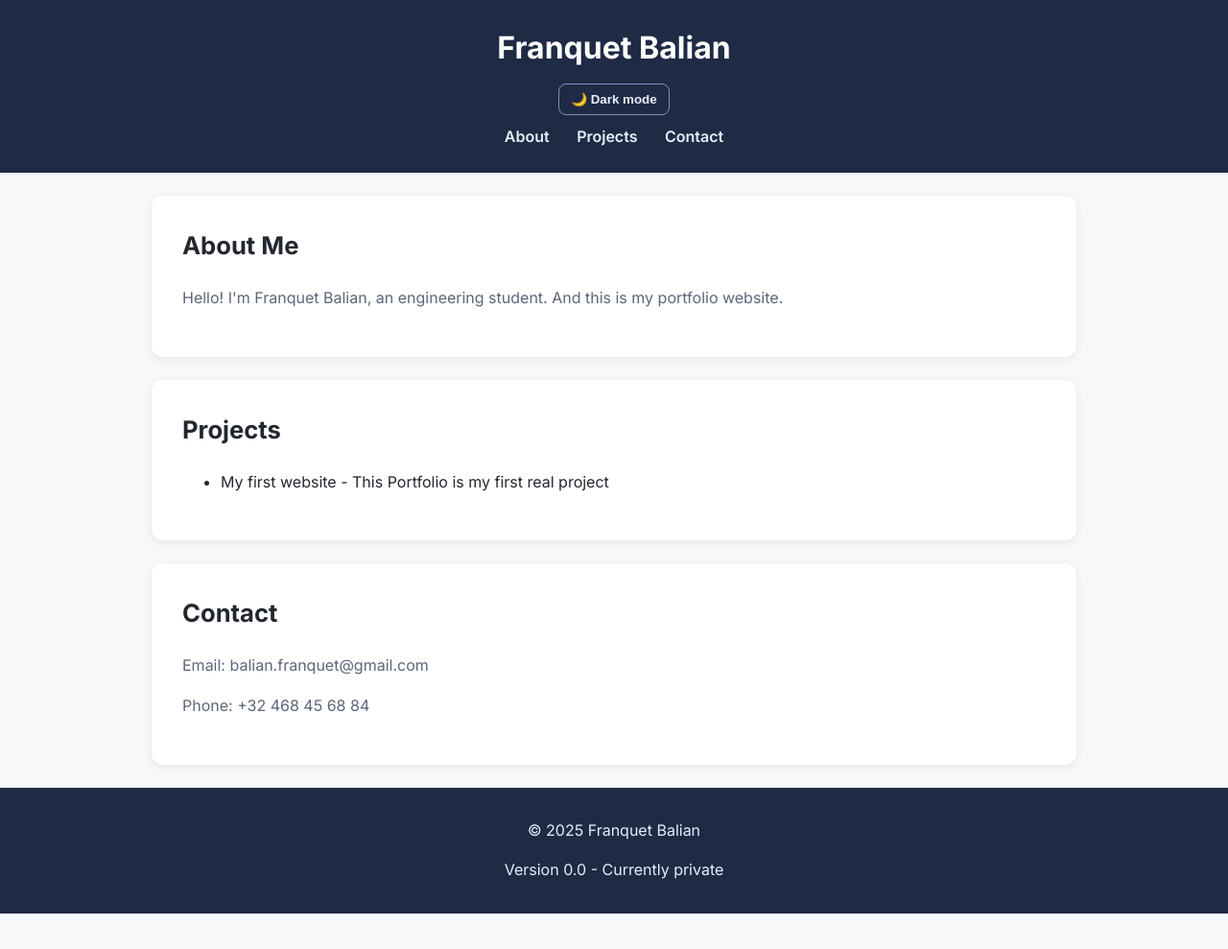
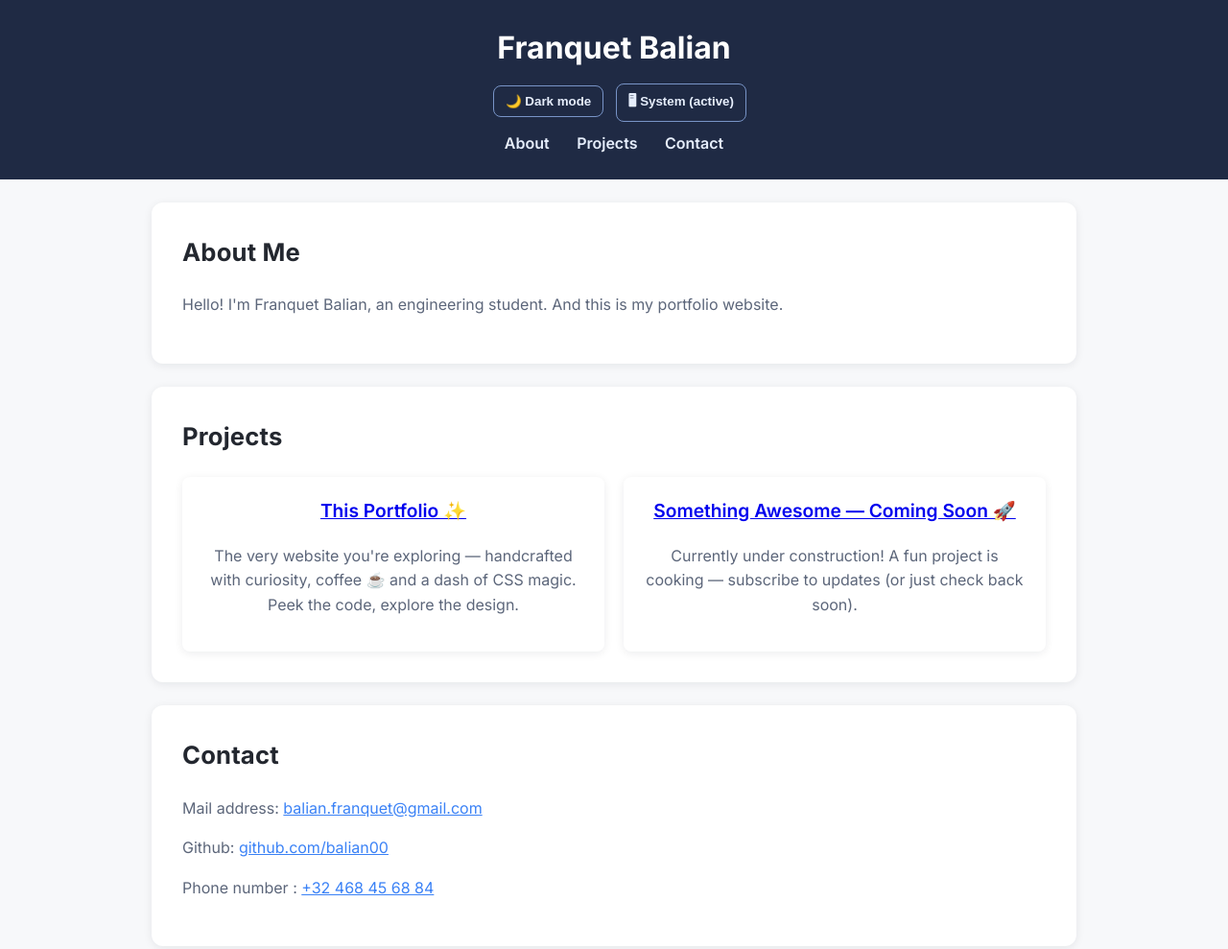
Before and after one commit to Balian00/myportfolio, a plain HTML site: page index.html in a window 1280 px wide. Shown: the top 989 px of the page at 96% size. Before the commit the page ends 952 px from the top, so only its background shows below. Drawn offline with Linux system fonts and the light colour scheme.

Commit message:
Version 1.0 finished

```diff
--- a/index.html
+++ b/index.html
@@ -1,6 +1,6 @@
 
 <!DOCTYPE html>
-<html lang="en">
+<html lang="en" data-theme="light">
 <head>
     <meta charset="UTF-8">
     <meta name="viewport" content="width=device-width, initial-scale=1.0">
@@ -9,11 +9,15 @@
     <link rel="preconnect" href="https://fonts.gstatic.com" crossorigin>
     <link href="https://fonts.googleapis.com/css2?family=Inter:wght@400;600;700&display=swap" rel="stylesheet">
     <link rel="stylesheet" href="style.css">
+    <link id="favicon" rel="icon" href="light-theme_icon.png" type="image/png">
 </head>
 <body>
     <header>
-        <h1>Franquet Balian</h1>
-        <button id="theme-toggle" aria-label="Toggle dark mode">🌙 Dark mode</button>
+                <h1>Franquet Balian</h1>
+                <div class="theme-controls">
+                    <button id="theme-toggle" aria-label="Toggle dark mode">🌙 Dark mode</button>
+                    <button id="theme-system" aria-label="Use system theme">🖥 System</button>
+                </div>
         <nav>
             <a href="#about">About</a>
             <a href="#projects">Projects</a>
@@ -26,22 +30,36 @@
         <p>Hello! I'm Franquet Balian, an engineering student. And this is my portfolio website.</p>
     </section>
 
+
+
     <section id="projects">
-        <h2>Projects</h2>
-        <ul>
-            <li>My first website - This Portfolio is my first real project</li>
-        </ul>
+    <h2>Projects</h2>
+    <div class="projects-grid">
+        <div class="project">
+        <h3><a href="project1.html">This Portfolio ✨</a></h3>
+        <p>The very website you're exploring — handcrafted with curiosity, coffee ☕ and a dash of CSS magic. Peek the code, explore the design.</p>
+        </div>
+        <div class="project">
+        <h3><a href="project2.html">Something Awesome — Coming Soon 🚀</a></h3>
+        <p>Currently under construction! A fun project is cooking — subscribe to updates (or just check back soon).</p>
+        </div>
+    </div>
     </section>
 
+
+
+
     <section id="contact">
-        <h2>Contact</h2>
-        <p>Email: balian.franquet@gmail.com</p>
-        <p>Phone: +32 468 45 68 84</p>
+    <h2>Contact</h2>
+    <p>Mail address: <a href="mailto:balian.franquet@gmail.com">balian.franquet@gmail.com</a></p>
+    <p>Github: <a href="https://github.com/balian00" target="_blank" rel="noopener">github.com/balian00</a></p>
+    <p>Phone number : <a href="tel:+32468456884">+32 468 45 68 84</a></p>
     </section>
+
 
     <footer>
         <p>&copy; 2025 Franquet Balian</p>
-        <p> Version 0.0 - Currently private </p>
+        <p> Version 1.0 - First time pusblished </p>
     </footer>
     <script src="scrypt.js"></script>
 </body>
--- a/scrypt.js
+++ b/scrypt.js
@@ -1,41 +1,76 @@
 
-// Simple dark/light mode toggle with local storage
+// Theme management with three states: light, dark, auto (system)
 (function () {
-  const root = document.documentElement; // <html>
-  const btn = document.getElementById('theme-toggle');
+  const root = document.documentElement;
+  const toggleBtn = document.getElementById('theme-toggle');
+  const systemBtn = document.getElementById('theme-system');
+  if (!toggleBtn || !systemBtn) return;
 
-  if (!btn) {
-    console.error('Theme toggle button not found');
-    return;
+  const PREF_KEY = 'themePreference'; // values: 'light' | 'dark' | 'auto'
+  const mediaQuery = window.matchMedia('(prefers-color-scheme: dark)');
+
+  function currentSystemTheme() {
+    return mediaQuery.matches ? 'dark' : 'light';
   }
 
-  // Load saved preference, or detect browser preference
-  const saved = localStorage.getItem('theme');
-  if (saved) {
-    root.setAttribute('data-theme', saved);
-    console.log('Loaded saved theme:', saved);
-  } else if (window.matchMedia && window.matchMedia('(prefers-color-scheme: dark)').matches) {
-    root.setAttribute('data-theme', 'dark');
-    console.log('Applied dark theme based on browser preference');
-  } else {
-    console.log('Using default light theme');
+  function getStoredPref() {
+    const v = localStorage.getItem(PREF_KEY);
+    if (v === 'light' || v === 'dark' || v === 'auto') return v;
+    return 'auto';
   }
 
-  function updateButtonLabel() {
-    const isDark = root.getAttribute('data-theme') === 'dark';
-    btn.textContent = isDark ? '☀️ Light mode' : '🌙 Dark mode';
-    btn.setAttribute('aria-pressed', isDark ? 'true' : 'false');
-    console.log('Button updated. Current theme:', root.getAttribute('data-theme'));
+  function applyEffectiveTheme() {
+    const pref = getStoredPref();
+    const effective = pref === 'auto' ? currentSystemTheme() : pref;
+    root.setAttribute('data-theme', effective);
+    updateButtons(pref, effective);
+    // Update favicon and header icon according to the effective theme
+    const favicon = document.getElementById('favicon');
+    const headerIcon = document.getElementById('theme-icon');
+    const fav = effective === 'dark' ? 'dark-theme_icon.png' : 'light-theme_icon.png';
+    if (favicon) favicon.href = fav;
+    if (headerIcon) headerIcon.src = fav;
   }
 
-  btn.addEventListener('click', () => {
-    const current = root.getAttribute('data-theme');
-    const next = current === 'dark' ? 'light' : 'dark';
-    root.setAttribute('data-theme', next);
-    localStorage.setItem('theme', next);
-    updateButtonLabel();
-    console.log('Theme toggled to:', next);
+  function updateButtons(pref, effective) {
+    toggleBtn.textContent = effective === 'dark' ? '☀️ Light mode' : '🌙 Dark mode';
+    toggleBtn.setAttribute('aria-pressed', effective === 'dark' ? 'true' : 'false');
+    systemBtn.textContent = pref === 'auto' ? '🖥 System (active)' : '🖥 System';
+  }
+
+  // React to system changes only when in auto
+  mediaQuery.addEventListener('change', () => {
+    if (getStoredPref() === 'auto') applyEffectiveTheme();
   });
 
-  updateButtonLabel();
+  // Toggle cycles only between light/dark manual modes
+  toggleBtn.addEventListener('click', () => {
+    const pref = getStoredPref();
+    let next;
+    if (pref === 'auto') {
+      // Enter manual cycle starting from opposite of current effective
+      next = currentSystemTheme() === 'dark' ? 'light' : 'dark';
+    } else {
+      next = pref === 'dark' ? 'light' : 'dark';
+    }
+    localStorage.setItem(PREF_KEY, next);
+    applyEffectiveTheme();
+  });
+
+  // System button returns to auto mode
+  systemBtn.addEventListener('click', () => {
+    localStorage.setItem(PREF_KEY, 'auto');
+    applyEffectiveTheme();
+  });
+
+  // Initialize
+  applyEffectiveTheme();
 })();
+
+
+document.querySelectorAll('nav a').forEach(a => {
+  a.addEventListener('click', () => {
+    document.querySelectorAll('nav a').forEach(x => x.classList.remove('active'));
+    a.classList.add('active');
+  });
+});
--- a/style.css
+++ b/style.css
@@ -7,6 +7,13 @@
   --muted-text: #5c667a;        /* secondary text */
   --accent-color: #3b82f6;      /* friendly blue */
   --shadow: 0 2px 10px rgba(17, 24, 39, 0.08);
+}
+
+html[data-theme="light"] {
+  color-scheme: light;
+}
+html[data-theme="dark"] {
+  color-scheme: dark;
 }
 
 /* Base */
@@ -31,6 +38,16 @@ header {
   margin-bottom: 24px;
 }
 header h1 { margin: 0; font-weight: 700; }
+
+/* Header logo/icon */
+#theme-icon {
+  width: 36px;
+  height: 36px;
+  vertical-align: middle;
+  margin-right: 10px;
+}
+
+.theme-controls { display: inline-block; margin-left: 12px; }
 
 /* Navigation */
 nav { margin-top: 10px; }
@@ -103,3 +120,76 @@ html[data-theme="dark"] #theme-toggle {
 html[data-theme="dark"] #theme-toggle:hover {
   border-color: #64748b;
 }
+
+#theme-system {
+  margin-top: 12px;
+  background: transparent;
+  border: 1px solid #7894c7;
+  color: #e6eefc;
+  padding: 8px 12px;
+  border-radius: 8px;
+  cursor: pointer;
+  font-weight: 600;
+  transition: border-color 0.2s ease;
+  margin-left: 8px;
+}
+#theme-system:hover { border-color: #a9c2f2; }
+html[data-theme="dark"] #theme-system { border-color: #475569; color: #e0e7ff; }
+html[data-theme="dark"] #theme-system:hover { border-color: #64748b; }
+
+
+.projects-grid {
+  display: grid;
+  grid-template-columns: repeat(auto-fit, minmax(260px, 1fr));
+  gap: 20px;
+}
+
+.project {
+  background: var(--content-color);
+  padding: 20px;
+  border-radius: 8px;
+  box-shadow: var(--shadow);
+  text-align: center;
+}
+
+.project h3 {
+  margin-top: 0;
+  font-size: 1.2rem;
+  font-weight: 600;
+}
+
+
+/* Better hover */
+nav a {
+  transition: color .15s ease, border-color .15s ease;
+  border-bottom: 2px solid transparent;
+}
+nav a:hover {
+  color: var(--accent-color);
+  border-color: var(--accent-color);
+}
+
+/* Active link style (class we'll add) */
+nav a.active {
+  color: var(--accent-color);
+  border-color: var(--accent-color);
+}
+
+
+section p {
+  color: var(--muted-text);
+  margin: 0.5rem 0 1rem;
+}
+section h2 {
+  letter-spacing: 0.2px;
+}
+
+
+#contact a { color: var(--accent-color); }
+#contact a:hover { text-decoration: underline; }
+
+
+a:focus-visible, button:focus-visible {
+  outline: 2px solid var(--accent-color);
+  outline-offset: 2px;
+}
```
Also changed, not shown: project1.html (added, +35 -0 lines), project2.html (added, +35 -0 lines), light-theme_icon.png (added).
